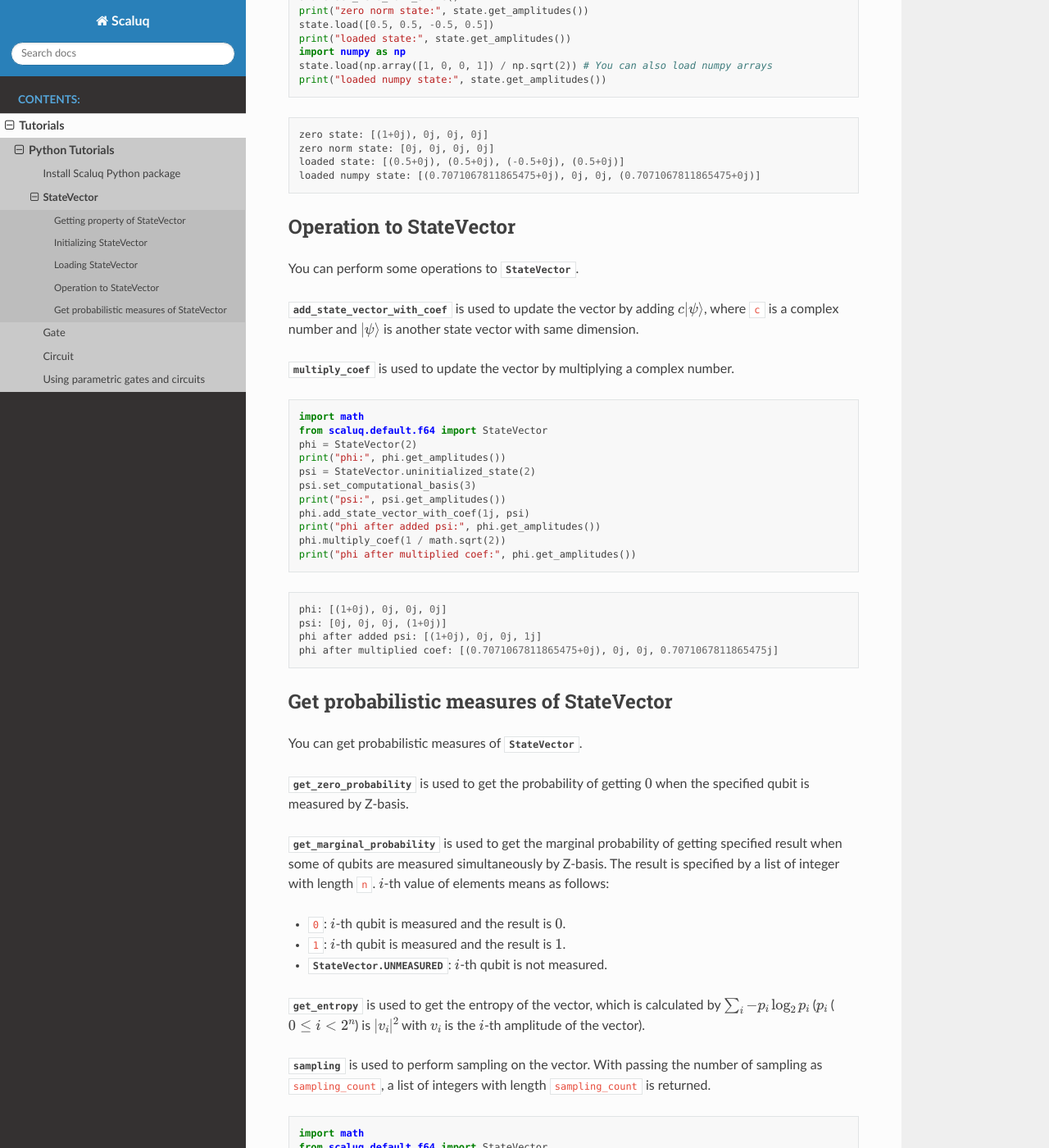
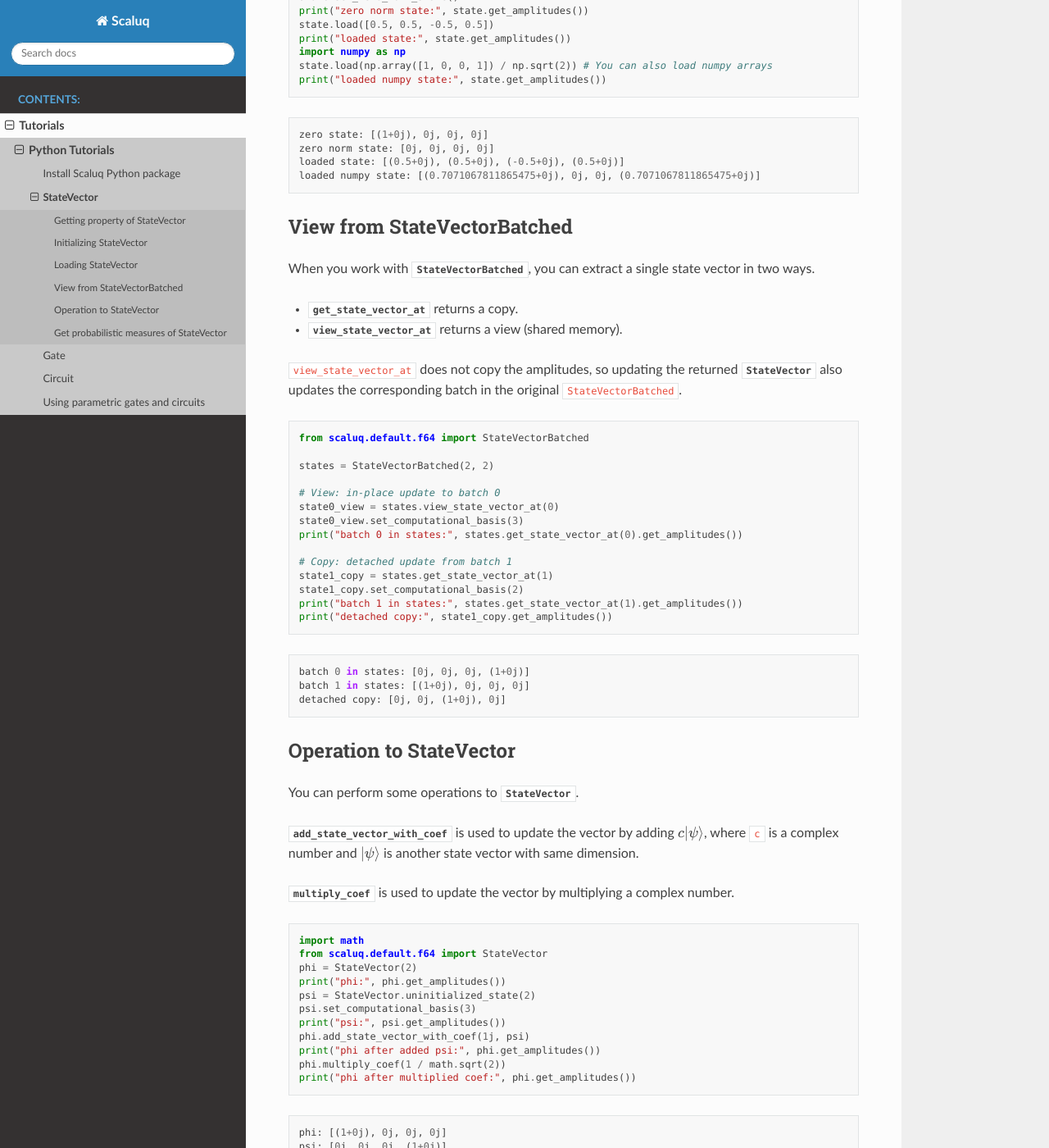
Before and after one commit to qulacs/scaluq, a Sphinx documentation site: the page built from doc/source/tutorials/python/state_vector.md, in a window 1280 px wide and 1400 px high, scrolled down 1997 px. Shown: the whole window at 82% size. Built offline with Sphinx 7.4.7 and the Read the Docs theme 3.1.0, drawn with Linux system fonts in a browser that asks for light colours.

Commit message:
add tutorial, refactoring

````diff
--- a/doc/source/tutorials/python/state_vector.md
+++ b/doc/source/tutorials/python/state_vector.md
@@ -95,6 +95,37 @@ loaded state: [(0.5+0j), (0.5+0j), (-0.5+0j), (0.5+0j)]
 loaded numpy state: [(0.7071067811865475+0j), 0j, 0j, (0.7071067811865475+0j)]
 ```
 
+## View from StateVectorBatched
+
+When you work with {class}`StateVectorBatched <scaluq.default.f64.StateVectorBatched>`, you can extract a single state vector in two ways.
+
+- {func}`get_state_vector_at <scaluq.default.f64.StateVectorBatched.get_state_vector_at>` returns a copy.
+- {func}`view_state_vector_at <scaluq.default.f64.StateVectorBatched.view_state_vector_at>` returns a view (shared memory).
+
+`view_state_vector_at` does not copy the amplitudes, so updating the returned {class}`StateVector <scaluq.default.f64.StateVector>` also updates the corresponding batch in the original `StateVectorBatched`.
+
+```py
+from scaluq.default.f64 import StateVectorBatched
+
+states = StateVectorBatched(2, 2)
+
+# View: in-place update to batch 0
+state0_view = states.view_state_vector_at(0)
+state0_view.set_computational_basis(3)
+print("batch 0 in states:", states.get_state_vector_at(0).get_amplitudes())
+
+# Copy: detached update from batch 1
+state1_copy = states.get_state_vector_at(1)
+state1_copy.set_computational_basis(2)
+print("batch 1 in states:", states.get_state_vector_at(1).get_amplitudes())
+print("detached copy:", state1_copy.get_amplitudes())
+```
+```
+batch 0 in states: [0j, 0j, 0j, (1+0j)]
+batch 1 in states: [(1+0j), 0j, 0j, 0j]
+detached copy: [0j, 0j, (1+0j), 0j]
+```
+
 ## Operation to StateVector
 
 You can perform some operations to {class}`StateVector <scaluq.default.f64.StateVector>`.
````
Also changed, not shown: 2 other files.
